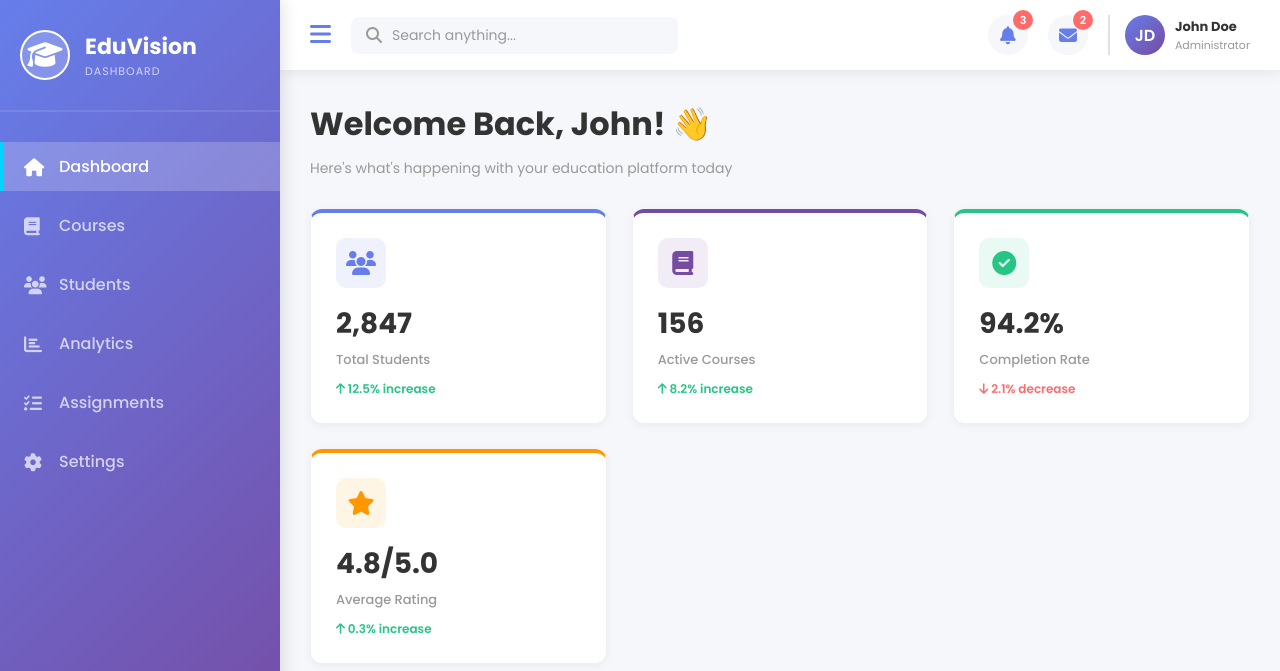
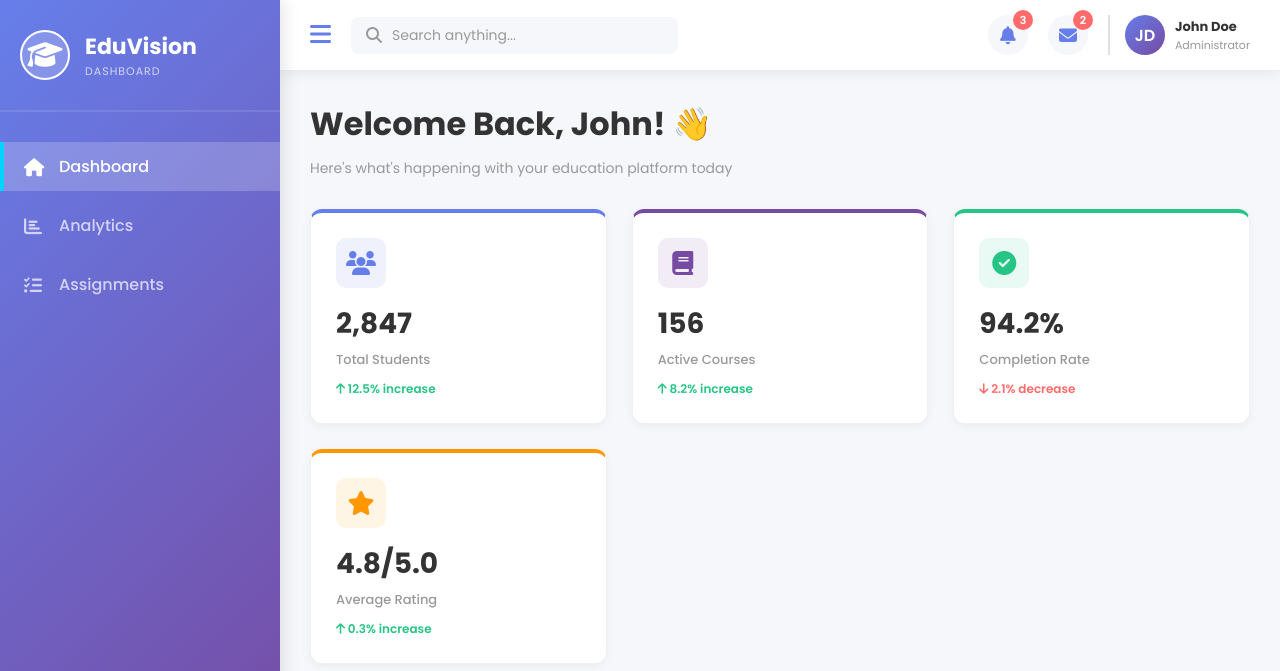
Before and after one commit to medabdellahihabib/EduVision, a Django app: page /accounts/dashboard/ in a window 1280 px wide. Shown: the top 671 px of the page. Run offline with Django 5.2, Linux system fonts and the light colour scheme; a user stored in the database is signed in.

Commit message:
rtdddyrrdt

```diff
--- a/EduVision/templates/accounts/dashboard.html
+++ b/EduVision/templates/accounts/dashboard.html
@@ -652,40 +652,28 @@
                     <span>Dashboard</span>
                 </a>
             </li>
-            <li class="nav-item">
-                <a href="#" class="nav-link" onclick="setActive(this)">
-                    <i class="fas fa-book"></i>
-                    <span>Courses</span>
-                </a>
-            </li>
-            <li class="nav-item">
-                <a href="#" class="nav-link" onclick="setActive(this)">
-                    <i class="fas fa-users"></i>
-                    <span>Students</span>
-                </a>
-            </li>
+
+
             <li class="nav-item">
                 <a href="#" class="nav-link" onclick="setActive(this)">
                     <i class="fas fa-chart-bar"></i>
                     <span>Analytics</span>
                 </a>
             </li>
+
+
+
             <li class="nav-item">
                 <a href="#" class="nav-link" onclick="setActive(this)">
                     <i class="fas fa-tasks"></i>
                     <span>Assignments</span>
                 </a>
             </li>
-            <li class="nav-item">
-                <a href="#" class="nav-link" onclick="setActive(this)">
-                    <i class="fas fa-cog"></i>
-                    <span>Settings</span>
-                </a>
-            </li>
+
+
         </ul>
     </aside>
 
-    <!-- Header -->
     <header class="header" id="header">
         <div class="header-left">
             <button class="toggle-btn" onclick="toggleSidebar()">
@@ -745,6 +733,8 @@
                 </div>
             </div>
 
+
+
             <div class="stat-card green">
                 <div class="stat-icon">
                     <i class="fas fa-check-circle"></i>
@@ -755,6 +745,8 @@
                     <i class="fas fa-arrow-down"></i> 2.1% decrease
                 </div>
             </div>
+
+
 
             <div class="stat-card orange">
                 <div class="stat-icon">
@@ -879,7 +871,6 @@
             }
         });
 
-        // Notification click handlers
         const notificationIcons = document.querySelectorAll('.header-icon');
         notificationIcons.forEach(icon => {
             icon.addEventListener('click', function() {
```
Also changed, not shown: db.sqlite3.
